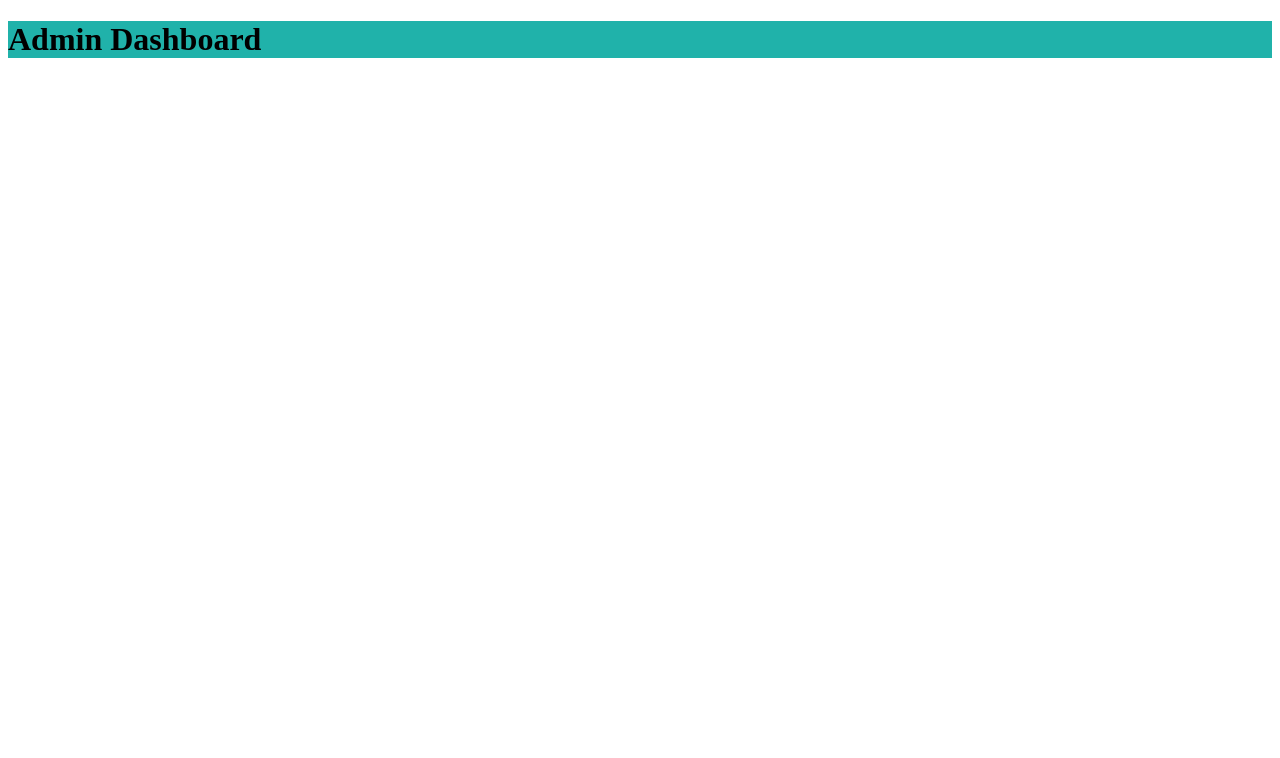
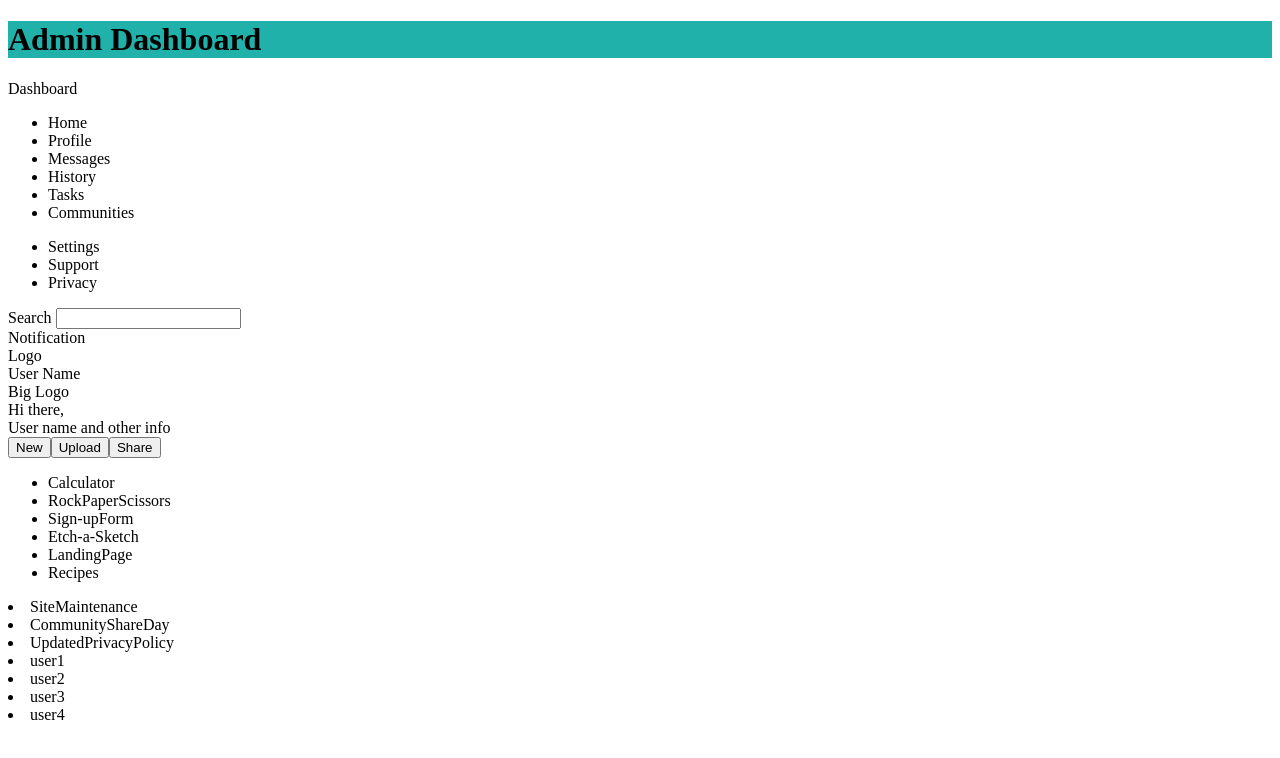
Before and after one commit to yanyukiai/odin-AdminDashboard, a plain HTML site: page index.html in a window 1280 px wide. Drawn offline with Linux system fonts and the light colour scheme.

Commit message:
Edit html with web layout

```diff
--- a/index.html
+++ b/index.html
@@ -8,5 +8,67 @@
   </head>
   <body>
     <h1>Admin Dashboard</h1>
+    <div class="sidebar">
+      <div class="sidebar-title">Dashboard</div>
+      <ul class="sidebar-menu">
+        <li>Home</li>
+        <li>Profile</li>
+        <li>Messages</li>
+        <li>History</li>
+        <li>Tasks</li>
+        <li>Communities</li>
+      </ul>
+      <ul class="sidebar-menu">
+        <li>Settings</li>
+        <li>Support</li>
+        <li>Privacy</li>
+      </ul>
+    </div>
+    <div class="header">
+      <div class="header-row-1">
+        <div class="header-searchbar">
+          <label for="search_words">Search</label>
+          <input type="text" name="search_words" id="search_words" />
+        </div>
+        <div class="header-notification">Notification</div>
+        <div class="header-user">
+          <div class="header-small-logo">Logo</div>
+          <div class="header-username">User Name</div>
+        </div>
+      </div>
+      <div class="header-row-2">
+        <div class="header-big-logo">Big Logo</div>
+        <div class="header-greeting">
+          <div class="header-greeting-words">Hi there,</div>
+          <div class="header-user-info">User name and other info</div>
+        </div>
+        <div class="header-buttons">
+          <button>New</button><button>Upload</button><button>Share</button>
+        </div>
+      </div>
+    </div>
+    <div class="content">
+      <div class="projects">
+        <ul>
+          <li class="project">Calculator</li>
+          <li class="project">RockPaperScissors</li>
+          <li class="project">Sign-upForm</li>
+          <li class="project">Etch-a-Sketch</li>
+          <li class="project">LandingPage</li>
+          <li class="project">Recipes</li>
+        </ul>
+      </div>
+      <div class="announcements">
+        <li class="announcement">SiteMaintenance</li>
+        <li class="announcement">CommunityShareDay</li>
+        <li class="announcement">UpdatedPrivacyPolicy</li>
+      </div>
+      <div class="trending">
+        <li class="hot-uesr">user1</li>
+        <li class="hot-uesr">user2</li>
+        <li class="hot-uesr">user3</li>
+        <li class="hot-uesr">user4</li>
+      </div>
+    </div>
   </body>
 </html>
```
Also changed, not shown: reference/dashboard-project-sample.png (added).
